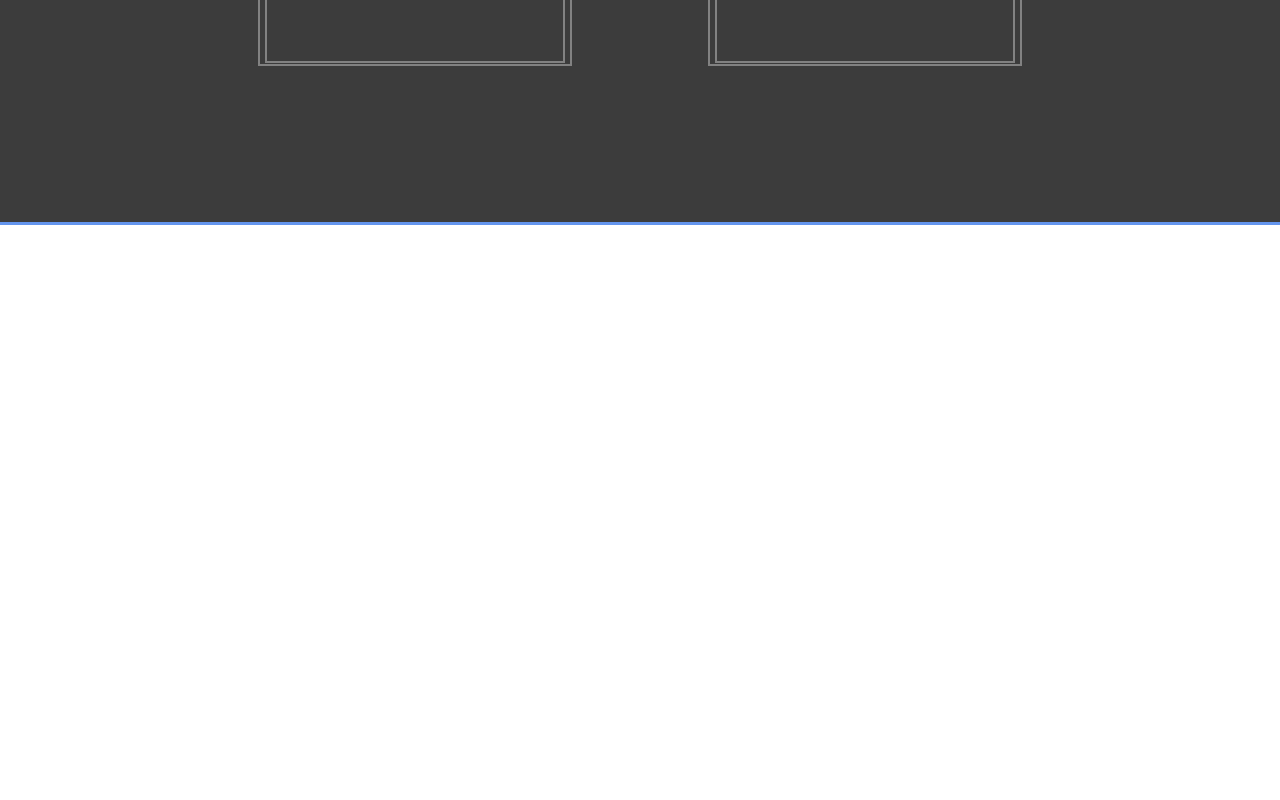
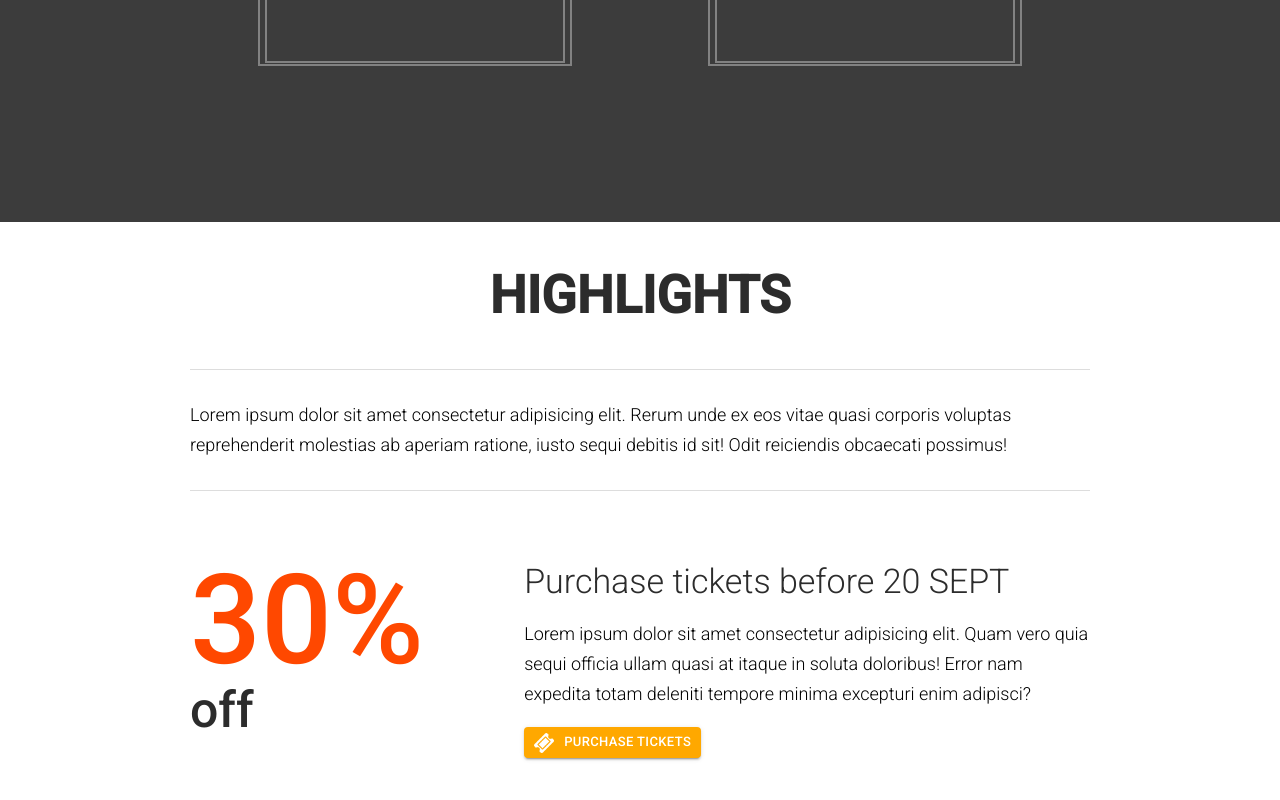
Before and after one commit to CheerDn/the-venue, a React (Create React App) app: page / in a window 1280 px wide. Shown: the part 1275-2075 px from the top of the page. Before the commit the page ends 1500 px from the top, so only its background shows below. Built offline with nearby package versions, Linux system fonts and the light colour scheme.

Commit message:
highlights done

```diff
--- a/src/App.js
+++ b/src/App.js
@@ -4,13 +4,15 @@ import './resources/styles.css';
 import Header from './components/header_footer/Header';
 import Featured from './components/featured/';
 import VenueInfo from './components/venue_info/VenueInfo';
+import Highlights from './components/highlights/Highlights'
 
 function App() {
   return (
-    <div className="App" style={{height:'1500px', background:'cornflowerblue'}}>
+    <div className="App">
       <Header />
       <Featured />
       <VenueInfo />
+      <Highlights />
     </div>
   );
 }
--- /dev/null
+++ b/src/components/highlights/Description.js
@@ -0,0 +1,18 @@
+import React from 'react';
+import Fade from 'react-reveal/Fade'
+
+
+const Description = () => {
+  return (
+    <Fade>
+      <div className="center_wrapper">
+          <h2>Highlights</h2>
+          <div className="highlight_description">
+           Lorem ipsum dolor sit amet consectetur adipisicing elit. Rerum unde ex eos vitae quasi corporis voluptas reprehenderit molestias ab aperiam ratione, iusto sequi debitis id sit! Odit reiciendis obcaecati possimus!
+          </div>
+      </div>
+    </Fade>
+  );
+};
+
+export default Description;
--- /dev/null
+++ b/src/components/highlights/Discount.js
@@ -0,0 +1,63 @@
+import React, { Component } from 'react';
+import Fade from 'react-reveal/Fade';
+import Slide from 'react-reveal/Slide';
+
+import CustomizedButton from '../utilities/CustomizedButton'
+
+class Discount extends Component {
+
+  state = {
+    discountStart: 0,
+    discountEnd: 30
+  }
+
+
+  percentage = () => {
+    if(this.state.discountStart < this.state.discountEnd) {
+      this.setState({
+        discountStart: this.state.discountStart + 1
+      })
+    }
+  }
+
+
+  componentDidUpdate() {
+    setTimeout(() => this.percentage() ,20)
+  }
+
+
+  render() {
+    return (
+      <div className="center_wrapper">
+        <div className="discount_wrapper">
+
+          <Fade
+            onReveal = {() => this.percentage()}
+          >
+            <div className="discount_percentage">
+              <span>{this.state.discountStart}%</span>
+              <span>off</span>
+            </div>
+          </Fade>
+
+          <Slide right>
+            <div className="discount_description">
+              <h3>Purchase tickets before 20 SEPT</h3>
+              <p>Lorem ipsum dolor sit amet consectetur adipisicing elit. Quam vero quia sequi officia ullam quasi at itaque in soluta doloribus! Error nam expedita totam deleniti tempore minima excepturi enim adipisci?</p>
+              <CustomizedButton
+                text="Purchase tickets"
+                bck="#ffa800"
+                color="white"
+                link="https://google.com"
+              />
+            </div>
+          </Slide>
+
+
+        </div>
+      </div>
+    );
+    }
+};
+
+export default Discount;
--- /dev/null
+++ b/src/components/highlights/Highlights.js
@@ -0,0 +1,16 @@
+import React from 'react';
+import Description from './Description';
+import Discount from './Discount'
+
+const Highlights = () => {
+  return (
+    <div className="highlight_wrapper">
+      <Description></Description>
+      <Discount></Discount>
+    </div>
+
+
+  );
+};
+
+export default Highlights;
--- /dev/null
+++ b/src/components/utilities/CustomizedButton.js
@@ -0,0 +1,28 @@
+import React from 'react';
+import Button from '@material-ui/core/Button'
+
+import ticketIcon from '../../resources/images/icons/ticket.png'
+
+const CustomizedButton = (props) => {
+  return (
+    <Button
+      href= {props.link}
+      variant="contained"
+      size="small"
+      style={{
+        background: props.bck,
+        color: props.color
+      }}
+    >
+      <img
+        src={ticketIcon}
+        alt="button_icon"
+        className="iconImage"
+      />
+      {props.text}
+    </Button>
+
+  );
+};
+
+export default CustomizedButton;
--- a/src/resources/styles.css
+++ b/src/resources/styles.css
@@ -247,11 +247,11 @@ footer .footer_copyright {
     padding: 70px 0px;
 }
 
-.discount_wrapper .discount_porcentage {
+.discount_wrapper .discount_percentage {
     padding-right: 100px;
 }
 
-.discount_wrapper .discount_porcentage span:nth-child(1) {
+.discount_wrapper .discount_percentage span:nth-child(1) {
     color: #ff4800;
     font-size: 125px;
     font-weight: 400;
@@ -259,7 +259,7 @@ footer .footer_copyright {
     line-height: 120px;
 }
 
-.discount_wrapper .discount_porcentage span:nth-child(2) {
+.discount_wrapper .discount_percentage span:nth-child(2) {
     color: #2c2c2c;
     font-size: 50px;
     font-weight: 400;
```
